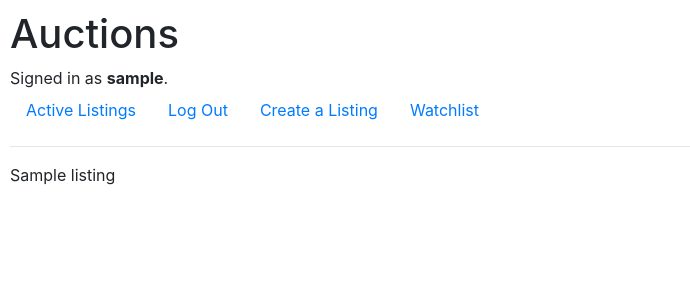
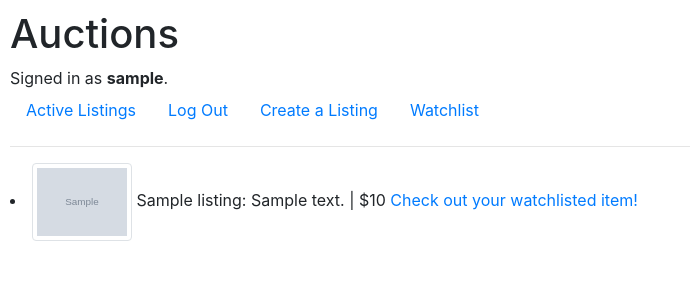
Before and after one commit to NearBee/Commerce, a Django app: page /watchlist/1 in a window 1280 px wide. Shown: the top 300 px of the page, without its empty margins (0-690 px from the left). Run offline with Django 3.2, Linux system fonts and the light colour scheme; a user stored in the database is signed in; tables that the repository leaves empty hold one stand-in row (values such as "Sample post"); grey boxes marked "Sample" are stand-in pictures; some libraries are stand-ins or nearby versions.

Commit message:
Fleshed out watchlist page for users

```diff
--- a/commerce/auctions/templates/auctions/watchlist.html
+++ b/commerce/auctions/templates/auctions/watchlist.html
@@ -4,6 +4,12 @@
 
 {% block body %}
 {% for item in watchlisted_items %}
-{{ item }}
+<li> <img class="img-thumbnail" src="{{ item.item_picture.url|default_if_none:'question_mark.png' }}" alt="No image"
+        height="100px" width="100px">
+    {{ item.item_title }}:
+    {{ item.item_description }} |
+    ${{ item.item_initial_price }}
+    <a href="{% url 'listing' item.id %}">Check out your watchlisted item!</a>
+</li>
 {% endfor %}
 {% endblock %}
```
